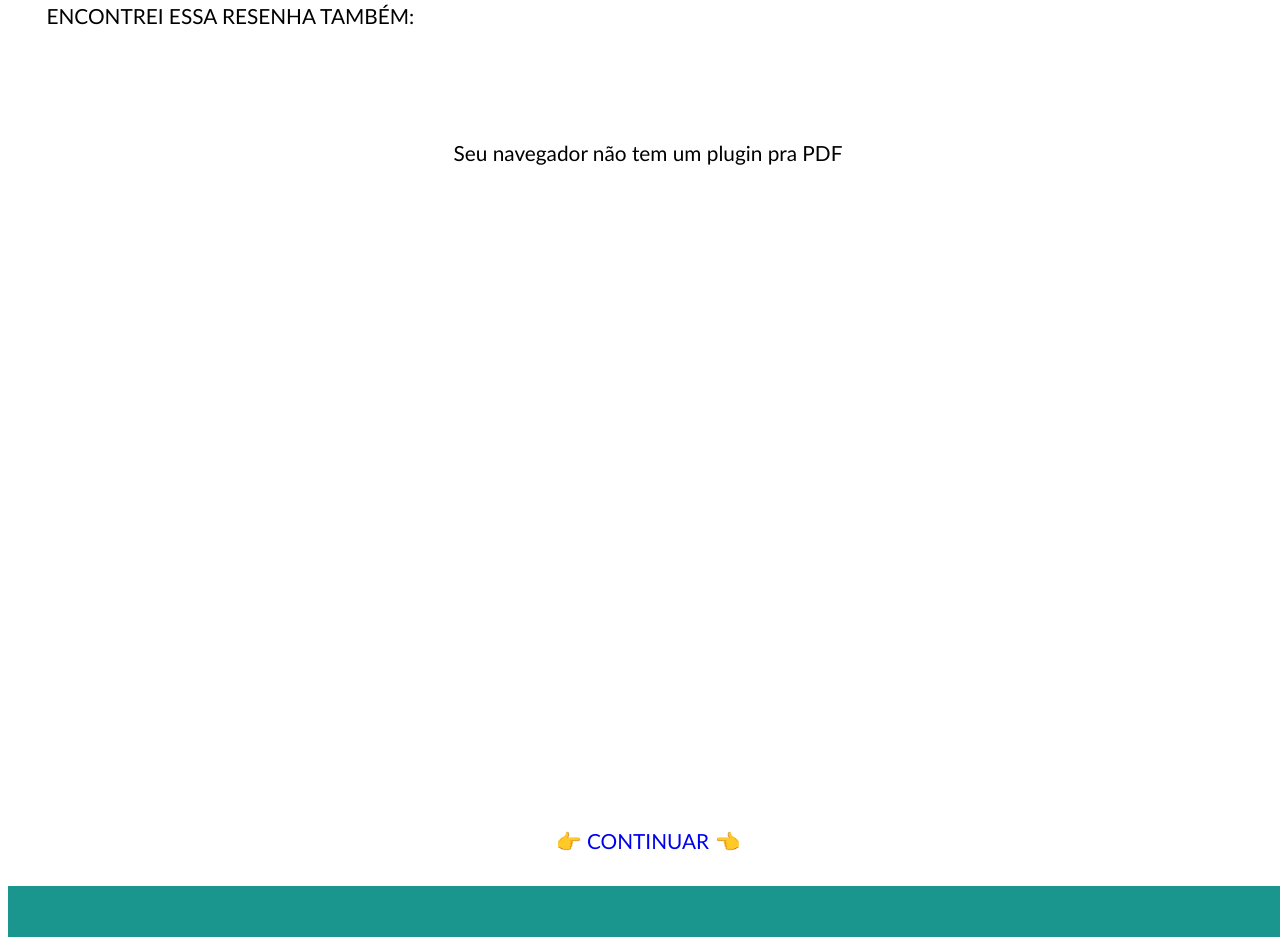
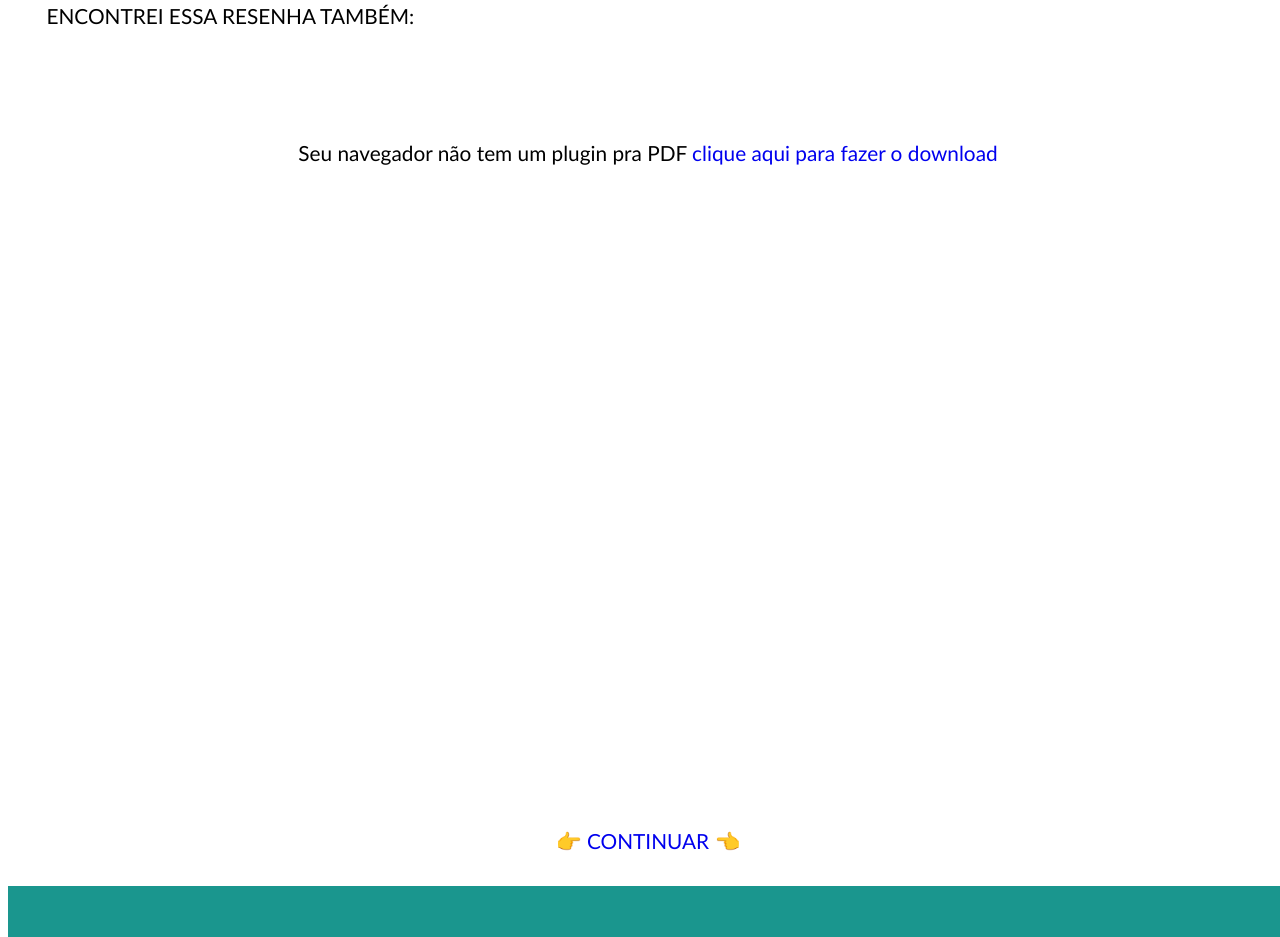
Before and after one commit to gabmelo/nd, a plain HTML site: page pensador.html in a window 1280 px wide. Shown: the part 1034-1971 px from the top of the page. Drawn offline with Linux system fonts and the light colour scheme.

Commit message:
Update pensador.html

```diff
--- a/pensador.html
+++ b/pensador.html
@@ -29,7 +29,7 @@
 <p>ENCONTREI ESSA RESENHA TAMBÉM:</p>
 
 <object data="img/resenha.pdf" type="application/pdf" class="obj" style="width: 80vw; height: 50vw; margin: 10vh auto; display: flex; justify-content: space-around;">
-    		<p>Seu navegador não tem um plugin pra PDF</p>
+    		<p>Seu navegador não tem um plugin pra PDF <a href="https://portalrevistas.ucb.br/index.php/raead/article/download/3240/2235" style="text-decoration: none;">clique aqui para fazer o download</a></p>
 		</object>
 
 <p style="text-align: center;"><a href="bastidor3.html" style="text-decoration: none;">👉 CONTINUAR 👈</a></p>
```
